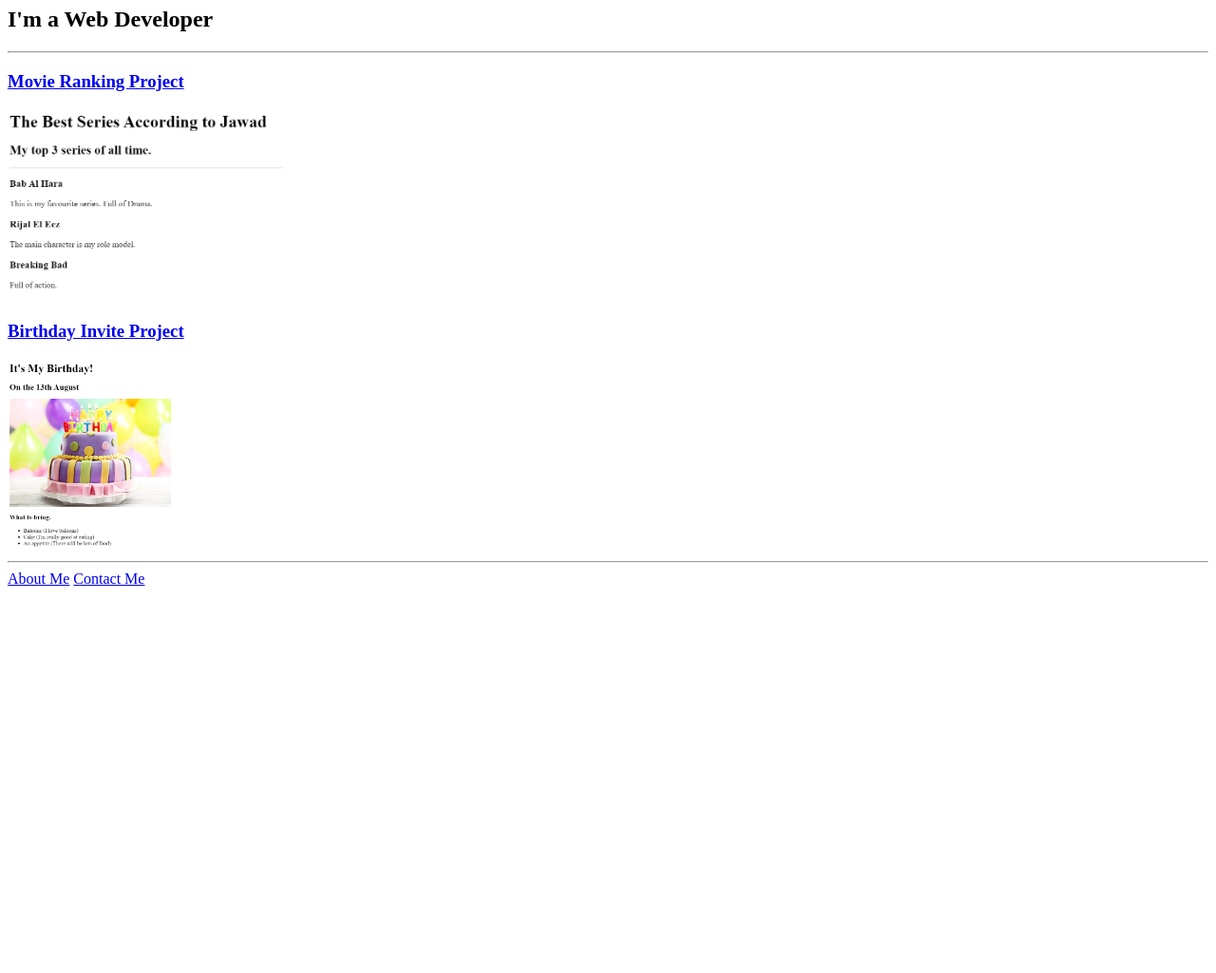
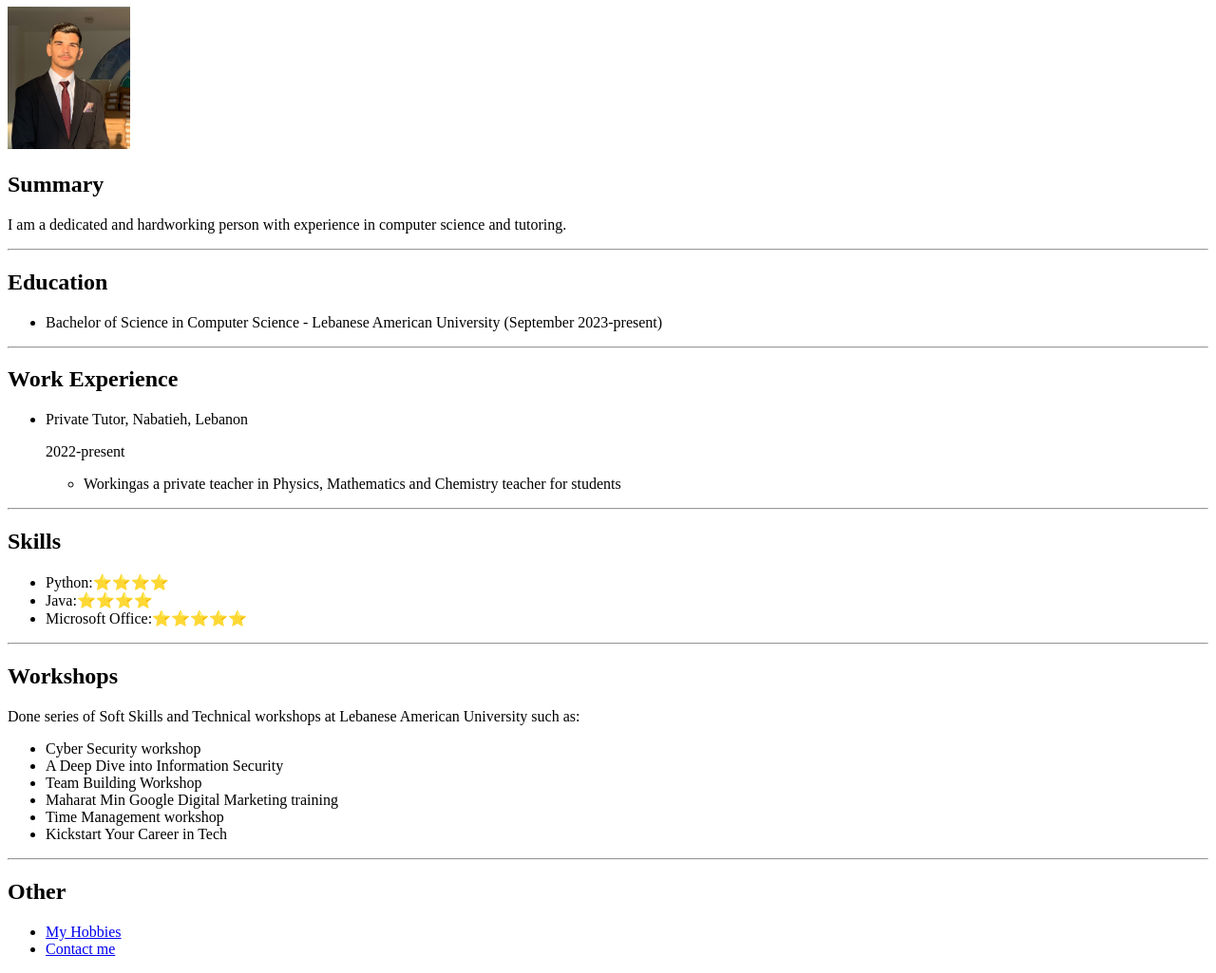
Before and after one commit to JawadAllouche/html-portfolio, a plain HTML site: page index.html in a window 1280 px wide. Shown: the part 73-1098 px from the top of the page at 95% size. Before the commit the page ends 800 px from the top, so only its background shows below. Drawn offline with Linux system fonts and the light colour scheme.

Commit message:
Add files via upload

```diff
--- a/index.html
+++ b/index.html
@@ -1,22 +1,52 @@
 <!DOCTYPE html>
 <html lang="en">
-
 <head>
     <meta charset="UTF-8">
-    <title>Jawad's Portfolio</title>
+    <title>My Resume</title>
 </head>
 
 <body>
-    <h1>Jawad's Portfolio</h1>
-    <h2>I'm a Web Developer</h2>
+    <h1>Mohammad Jawad Allouche</h1>
+    <img src="./personal.jpeg" height="150"/>
+    <h2>Summary</h2>
+    <p>I am a dedicated and hardworking person with experience in computer science and tutoring.</p>
     <hr/>
-    <h3><a href="./public/movie-ranking.html">Movie Ranking Project</a></h3>
-    <img src="./assets/images/Screenshot 2024-06-13 143115.png" height="200"/>
-    <h3><a href="./public/birthday-invite.html">Birthday Invite Project</a></h3>
-    <img src="./assets/images/Screenshot 2024-06-13 143158.png" height="200"/>
-    <hr />
-    <a href="./public/about.html">About Me</a>
-    <a href="./public/contact.html">Contact Me</a>
+    <h2>Education</h2>
+    <ul>
+        <li>Bachelor of Science in Computer Science  - Lebanese American University (September 2023-present)</li>
+    </ul>
+    <hr/>
+    <h2>Work Experience</h2>
+    <ul>
+        <li>Private Tutor, Nabatieh, Lebanon</li>
+        <p>2022-present</p>
+        <ul>
+            <li>Workingas a private teacher in Physics, Mathematics and Chemistry teacher for students</li>
+        </ul>
+    </ul>
+    <hr/>
+    <h2>Skills</h2>
+    <ul>
+        <li>Python:⭐️⭐️⭐️⭐️</li>
+        <li>Java:⭐️⭐️⭐️⭐️</li>
+        <li>Microsoft Office:⭐️⭐️⭐️⭐️⭐️</li>
+    </ul>
+    <hr/>
+    <h2>Workshops</h2>
+    <p>	Done series of Soft Skills and Technical workshops at Lebanese American University such as:</p>
+    <ul>
+        <li>Cyber Security workshop</li>
+        <li>A Deep Dive into Information Security</li>
+        <li>Team Building Workshop </li>
+        <li>Maharat Min Google Digital Marketing training</li>
+        <li>Time Management workshop</li>
+        <li>Kickstart Your Career in Tech</li>
+    </ul>
+    <hr/>
+    <h2>Other</h2>
+    <ul>
+        <li><a href="./hobbies.html">My Hobbies</a></li>
+        <li><a href="./contact.html">Contact me</a></li>
+    </ul>
 </body>
-
 </html>
```
Also changed, not shown: contact.html (added, +9 -0 lines), hobbies.html (added, +6 -0 lines), personal.jpeg (added).
